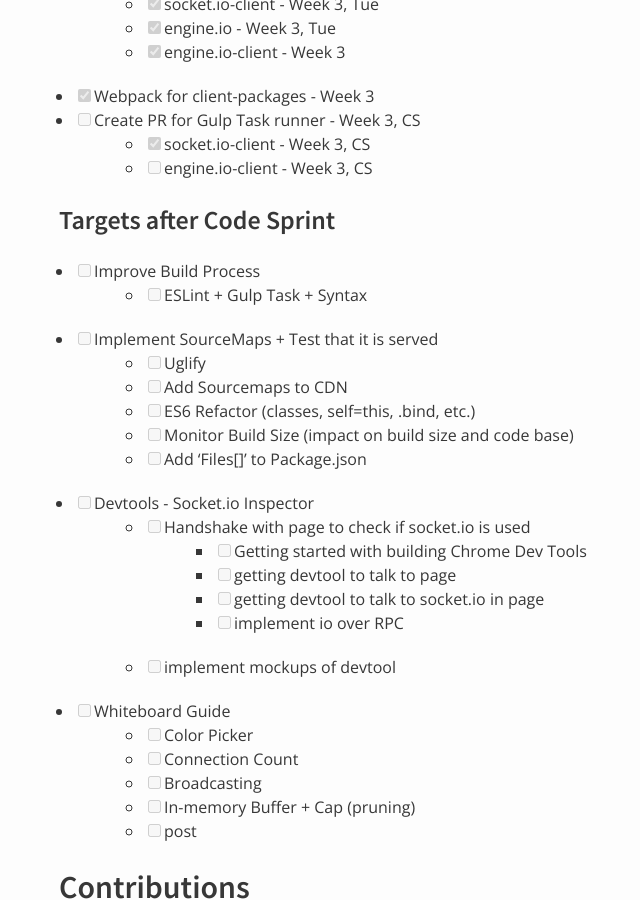
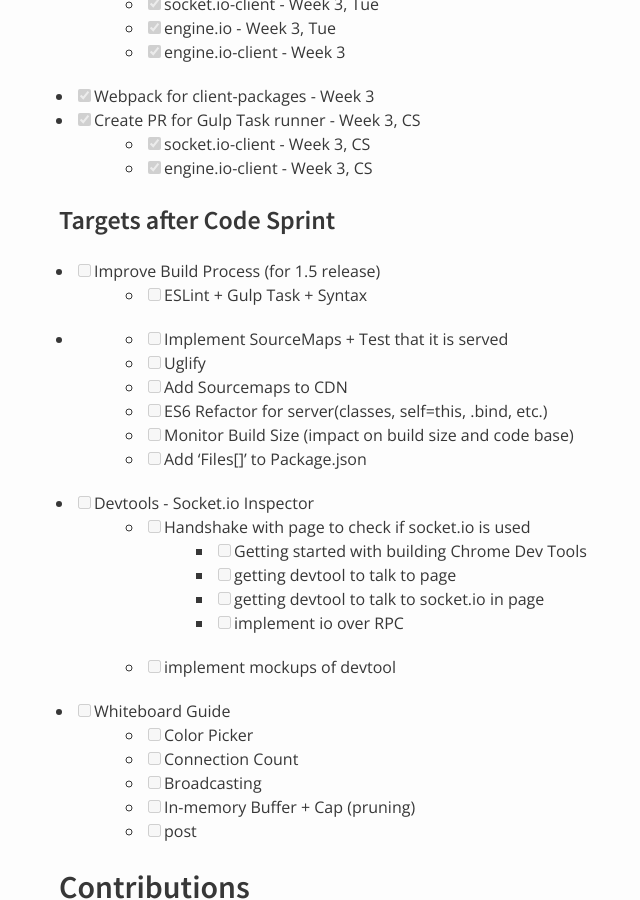
Before and after one commit to nus-oss/cs3281-AY1516S2-website, a Jekyll site: the page built from teams/socketio.md, in a window 1280 px wide and 900 px high, scrolled down 1032 px. Shown: the whole window, without its empty margins (311-951 px from the left). Built offline with Jekyll 4.4.1, drawn with Linux system fonts in a browser that asks for light colours.

Commit message:
update progress for the week.

```diff
--- a/teams/socketio.md
+++ b/teams/socketio.md
@@ -37,17 +37,17 @@
   * [x] engine.io - Week 3, Tue
   * [x] engine.io-client - Week 3
 * [x] Webpack for client-packages - Week 3
-* [ ] Create PR for Gulp Task runner - Week 3, CS
+* [x] Create PR for Gulp Task runner - Week 3, CS
   * [x] socket.io-client - Week 3, CS
-  * [ ] engine.io-client - Week 3, CS
+  * [x] engine.io-client - Week 3, CS
 
 ### Targets after Code Sprint
-* [ ] Improve Build Process
+* [ ] Improve Build Process (for 1.5 release)
   * [ ] ESLint + Gulp Task + Syntax
-* [ ] Implement SourceMaps + Test that it is served
+* * [ ] Implement SourceMaps + Test that it is served
   * [ ] Uglify
   * [ ] Add Sourcemaps to CDN
-  * [ ] ES6 Refactor (classes, self=this, .bind, etc.)
+  * [ ] ES6 Refactor for server(classes, self=this, .bind, etc.)
   * [ ] Monitor Build Size (impact on build size and code base)
   * [ ] Add 'Files[]' to Package.json
 
@@ -58,7 +58,6 @@
     * [ ] getting devtool to talk to socket.io in page
     * [ ] implement io over RPC
   * [ ] implement mockups of devtool
-
 
 * [ ] Whiteboard Guide
   * [ ] Color Picker
```
